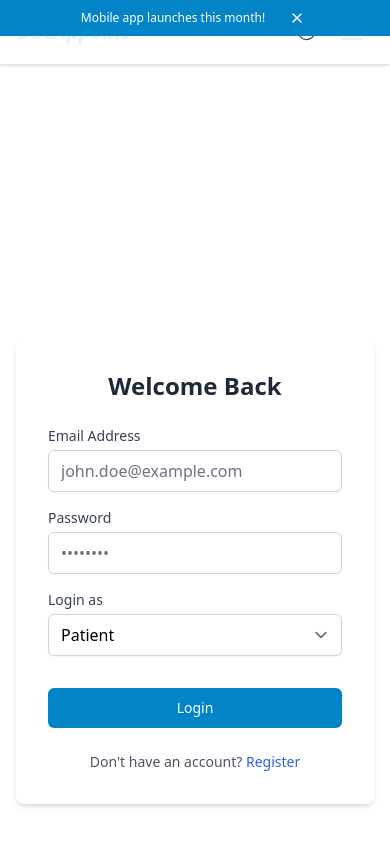
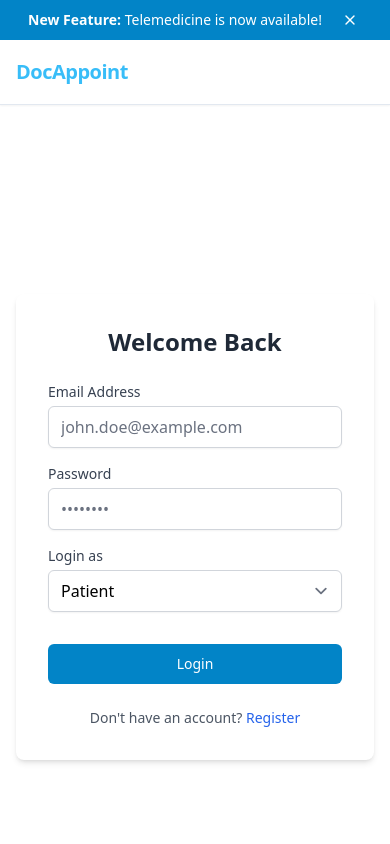
Before and after one commit to SiamAhmed32/doc-app, a Next.js app: page /login in a window 390 px wide. Shown: the top 844 px of the page. Built offline with nearby package versions, Linux system fonts and the light colour scheme.

Commit message:
fifth commit

```diff
--- a/app/doctor/dashboard/page.js
+++ b/app/doctor/dashboard/page.js
@@ -24,7 +24,6 @@ export default function DoctorDashboardPage() {
   const [updateAction, setUpdateAction] = useState("");
   const queryClient = useQueryClient();
 
-  // Always supply status, page, date
   const { data, error, isLoading, isFetching } = useDoctorAppointments({
     status: status === "All" ? "" : status,
     page: currentPage,
--- a/app/layout.js
+++ b/app/layout.js
@@ -1,4 +1,5 @@
-import ClientAppShell from "@/components/layout/ClientAppShell";
+import Header from "@/components/layout/Header";
+import Footer from "@/components/layout/Footer";
 import Providers from "../components/Providers";
 import "./globals.css";
 
@@ -15,7 +16,9 @@ export default function RootLayout({ children }) {
       </head>
       <body>
         <Providers>
-          <ClientAppShell>{children}</ClientAppShell>
+          <Header />
+          <main>{children}</main>
+          <Footer />
         </Providers>
       </body>
     </html>
--- a/app/page.js
+++ b/app/page.js
@@ -1,7 +1,6 @@
 "use client";
 
 import HeroSection from "@/components/homepage/HeroSection";
-import AnnouncementBanner from "@/components/homepage/AnnouncementBanner";
 import FeaturesGridSection from "@/components/homepage/FeaturesGridSection";
 import HowItWorksSection from "@/components/homepage/HowItWorksSection";
 import WhyChooseUsSection from "@/components/homepage/WhyChooseUsSection";
@@ -13,7 +12,6 @@ import TeamSection from "@/components/homepage/TeamSection";
 export default function HomePage() {
   return (
     <>
-      <AnnouncementBanner />
       <HeroSection />
       <FeaturesGridSection />
       <HowItWorksSection />
--- a/app/patient/dashboard/page.js
+++ b/app/patient/dashboard/page.js
@@ -12,6 +12,7 @@ import SearchIcon from "@/components/ui/SearchIcon";
 import Modal from "@/components/ui/Modal";
 import { useQuery } from "@tanstack/react-query";
 import apiClient from "@/lib/axios";
+import FullPageLoader from "@/components/ui/FullPageLoader";
 
 const fetchSpecializations = async () => {
   const response = await apiClient.get("/specializations");
@@ -52,6 +53,9 @@ export default function PatientDashboard() {
     setSelectedSpecialization(e.target.value);
     setCurrentPage(1);
   };
+  if (isLoading) {
+    return <FullPageLoader />;
+  }
 
   return (
     <div className="bg-white dark:bg-slate-900 min-h-[calc(100vh-72px)]">
--- a/components/homepage/AnnouncementBanner.js
+++ /dev/null
@@ -1,63 +0,0 @@
-"use client";
-
-import { motion, AnimatePresence } from "framer-motion";
-import { X } from "lucide-react";
-import { useEffect, useState } from "react";
-
-const announcements = [
-  "Telemedicine features now available.",
-  "Mobile app launches this month!",
-  "Your data is now safer with enhanced security.",
-];
-
-export default function AnnouncementBanner({ onClose, visible = true }) {
-  const [activeIdx, setActiveIdx] = useState(0);
-  const [isVisible, setIsVisible] = useState(visible);
-
-  useEffect(() => {
-    if (!isVisible) return;
-    const intvl = setInterval(() => {
-      setActiveIdx((prev) => (prev + 1) % announcements.length);
-    }, 4200);
-    return () => clearInterval(intvl);
-  }, [isVisible]);
-
-  const handleClose = () => {
-    setIsVisible(false);
-    onClose?.();
-  };
-
-  if (!isVisible) return null;
-
-  return (
-    <AnimatePresence>
-      <motion.div
-        key="banner"
-        initial={{ y: -40, opacity: 0 }}
-        animate={{ y: 0, opacity: 1 }}
-        exit={{ y: -40, opacity: 0 }}
-        transition={{ type: "spring", duration: 0.45 }}
-        className="fixed left-0 top-0 w-full z-[60] py-1.5 px-4 flex items-center justify-center gap-3 text-xs sm:text-sm text-white bg-sky-600"
-        style={{ minHeight: 36, margin: 0, border: 0 }}
-      >
-        <motion.span
-          key={activeIdx}
-          initial={{ x: 30, opacity: 0 }}
-          animate={{ x: 0, opacity: 1 }}
-          exit={{ x: -30, opacity: 0 }}
-          transition={{ type: "spring", duration: 0.45 }}
-          className="inline-block text-center"
-        >
-          {announcements[activeIdx]}
-        </motion.span>
-        <button
-          onClick={handleClose}
-          aria-label="Dismiss announcement"
-          className="ml-2 rounded hover:bg-sky-700/30 transition-colors p-1"
-        >
-          <X className="h-4 w-4 text-white" />
-        </button>
-      </motion.div>
-    </AnimatePresence>
-  );
-}
--- a/components/layout/ClientAppShell.js
+++ /dev/null
@@ -1,24 +0,0 @@
-"use client";
-
-import { useState } from "react";
-import AnnouncementBanner from "@/components/homepage/AnnouncementBanner";
-import Header from "@/components/layout/Header";
-import Footer from "@/components/layout/Footer";
-
-export default function ClientAppShell({ children }) {
-  const [bannerVisible, setBannerVisible] = useState(true);
-
-  return (
-    <>
-      <AnnouncementBanner
-        onClose={() => setBannerVisible(false)}
-        visible={bannerVisible}
-      />
-      <div className="flex min-h-screen flex-col">
-        <Header bannerVisible={bannerVisible} />
-        <main className="flex-grow pt-[84px]">{children}</main>
-        <Footer />
-      </div>
-    </>
-  );
-}
--- a/components/layout/Header.js
+++ b/components/layout/Header.js
@@ -5,15 +5,12 @@ import Link from "next/link";
 import { usePathname, useRouter } from "next/navigation";
 import { useDispatch, useSelector } from "react-redux";
 import { motion, AnimatePresence } from "framer-motion";
+import { X } from "lucide-react";
+
 import ThemeToggleButton from "../ui/ThemeToggleButton";
 import Button from "../ui/Button";
 import { logOut } from "@/store/slices/authSlice";
-
-/**
- * Set this to your AnnouncementBanner's height in px.
- * Adjust as needed if you change the banner size.
- */
-const BANNER_HEIGHT = 36;
+import ClientOnly from "../utils/ClientOnly";
 
 const UserAvatar = ({ user }) => (
   <div className="relative h-9 w-9">
@@ -32,10 +29,11 @@ const UserAvatar = ({ user }) => (
   </div>
 );
 
-export default function Header({ bannerVisible = true }) {
+export default function Header() {
   const [isScrolled, setIsScrolled] = useState(false);
   const [isMobileMenuOpen, setMobileMenuOpen] = useState(false);
   const [isProfileOpen, setProfileOpen] = useState(false);
+  const [isBannerVisible, setIsBannerVisible] = useState(true);
   const profileMenuRef = useRef(null);
 
   const pathname = usePathname();
@@ -76,48 +74,68 @@ export default function Header({ bannerVisible = true }) {
       : []),
   ];
 
-  // Dynamic top offset if announcement banner is visible, only on homepage
-  const headerTop = bannerVisible && pathname === "/" ? BANNER_HEIGHT : 0;
   const headerClasses =
     pathname === "/"
-      ? `fixed left-0 w-full z-40 transition-all duration-300
+      ? `fixed top-0 left-0 w-full z-40 transition-all duration-300
         ${
-          isScrolled
-            ? "backdrop-blur bg-black/50 dark:bg-slate-900/80 border-b border-slate-200 dark:border-slate-800 shadow"
-            : "bg-black/20 dark:bg-black/40"
+          isScrolled ? "backdrop-blur bg-black/50" : "backdrop-blur bg-black/20"
         }`
-      : "sticky top-0 w-full z-40 bg-white/90 dark:bg-slate-900/90 border-b border-slate-200 dark:border-slate-800 shadow";
+      : "sticky top-0 w-full z-40 bg-white/90 dark:bg-slate-900/90 backdrop-blur-sm border-b border-slate-200 dark:border-slate-800 shadow-sm";
 
   return (
     <>
-      <header className={headerClasses} style={{ top: headerTop }}>
+      <header className={headerClasses}>
+        <AnimatePresence>
+          {isBannerVisible && (
+            <motion.div
+              initial={{ height: 0, opacity: 0 }}
+              animate={{ height: "auto", opacity: 1 }}
+              exit={{ height: 0, opacity: 0 }}
+              transition={{ duration: 0.3 }}
+              className="bg-sky-600 text-white overflow-hidden"
+            >
+              <div className="container mx-auto flex items-center justify-center px-4 py-2 text-sm text-center">
+                <span>
+                  <strong className="font-semibold">New Feature:</strong>{" "}
+                  Telemedicine is now available!
+                </span>
+                <button
+                  onClick={() => setIsBannerVisible(false)}
+                  className="ml-4 p-1 rounded-full hover:bg-white/20"
+                  aria-label="Dismiss"
+                >
+                  <X size={16} />
+                </button>
+              </div>
+            </motion.div>
+          )}
+        </AnimatePresence>
+
         <nav className="container mx-auto flex h-16 items-center px-4">
           <Link
             href="/"
-            className="font-bold text-xl text-sky-100 dark:text-sky-300 tracking-tight"
+            className="font-bold text-xl text-sky-400 dark:text-sky-300 tracking-tight"
           >
             DocAppoint
           </Link>
-
-          {/* Desktop nav */}
-          <div className="hidden md:flex items-center gap-x-4 ml-auto">
+          <div className="hidden md:flex items-center gap-x-2 ml-auto">
+            <ClientOnly>
               {user &&
                 navLinks.map((link) => (
-                <Link key={link.href} href={link.href}>
-                  <Button
-                    variant="ghost"
-                    className="!text-base font-semibold text-white dark:text-white"
+                  <Link
+                    key={link.href}
+                    href={link.href}
+                    className="px-3 py-2 text-sm font-medium text-sky-300 hover:text-sky-200 transition-colors"
                   >
                     {link.name}
-                  </Button>
                   </Link>
                 ))}
               {!user && (
                 <>
                   <Link href="/login">
                     <Button
-                    variant={pathname === "/" ? "default" : "outline"}
-                    className={pathname === "/" ? "bg-sky-600 text-white" : ""}
+                      variant="outline"
+                      className="text-white border-white"
                     >
                       Login
                     </Button>
@@ -128,11 +146,10 @@ export default function Header({ bannerVisible = true }) {
                 </>
               )}
               {user && (
-              <div className="relative" ref={profileMenuRef}>
+                <div className="relative ml-2" ref={profileMenuRef}>
                   <button
-                  className="focus:outline-none ml-2"
                     onClick={() => setProfileOpen((p) => !p)}
-                  aria-label="Open user profile menu"
+                    aria-label="Open profile menu"
                   >
                     <UserAvatar user={user} />
                   </button>
@@ -142,32 +159,18 @@ export default function Header({ bannerVisible = true }) {
                         initial={{ opacity: 0, y: -10 }}
                         animate={{ opacity: 1, y: 0 }}
                         exit={{ opacity: 0, y: -10 }}
-                      className="absolute right-0 mt-2 w-56 rounded-xl bg-white py-2 shadow-2xl ring-1 ring-black ring-opacity-5 focus:outline-none dark:bg-slate-800 dark:ring-slate-700"
+                        className="absolute right-0 mt-2 w-56 rounded-xl bg-white dark:bg-slate-800 py-2 shadow-2xl ring-1 ring-black/5"
                       >
-                      <div className="px-4 py-3 text-sm text-slate-800 dark:text-white">
+                        <div className="px-4 py-2 text-sm text-slate-800 dark:text-white border-b dark:border-slate-700">
                           <div className="font-bold">{user.name}</div>
-                        <div className="text-xs text-slate-400 dark:text-slate-400">
-                          {role}
+                          <div className="text-xs text-slate-500">{role}</div>
                         </div>
-                      </div>
-                      <Link
-                        href={
-                          role === "PATIENT"
-                            ? "/patient/profile"
-                            : "/doctor/profile"
-                        }
-                        onClick={() => setProfileOpen(false)}
-                        className="block px-4 py-2 text-slate-700 hover:bg-sky-50 dark:text-slate-200 dark:hover:bg-slate-900 text-sm"
-                      >
-                        Profile
-                      </Link>
                         <button
                           onClick={() => {
                             dispatch(logOut());
-                          setProfileOpen(false);
                             router.push("/");
                           }}
-                        className="block w-full px-4 py-2 text-left text-red-600 hover:bg-sky-50 dark:hover:bg-slate-900 text-sm"
+                          className="block w-full text-left px-4 py-2 text-sm text-red-600 hover:bg-slate-50 dark:hover:bg-slate-700"
                         >
                           Logout
                         </button>
@@ -176,134 +179,124 @@ export default function Header({ bannerVisible = true }) {
                   </AnimatePresence>
                 </div>
               )}
+            </ClientOnly>
             <ThemeToggleButton />
           </div>
-
-          {/* Mobile hamburger */}
-          <div className="flex items-center md:hidden ml-auto">
-            <ThemeToggleButton />
+          <div className="flex md:hidden ml-auto">
+            <ClientOnly>
+              {user ? (
                 <button
                   onClick={() => setMobileMenuOpen(true)}
-              className="ml-2 p-2 rounded-lg text-sky-100 dark:text-slate-200 hover:bg-black/10 dark:hover:bg-white/10 focus:outline-none"
+                  className="p-2"
                   aria-label="Open menu"
                 >
-              {/* Hamburger icon */}
+                  <UserAvatar user={user} />
+                </button>
+              ) : (
+                <button
+                  onClick={() => setMobileMenuOpen(true)}
+                  className="p-2 text-white"
+                  aria-label="Open menu"
+                >
                   <svg
-                width="28"
-                height="28"
+                    width="24"
+                    height="24"
                     fill="none"
                     stroke="currentColor"
                     strokeWidth={2}
-                className="inline"
                     viewBox="0 0 24 24"
                   >
-                <path
-                  strokeLinecap="round"
-                  strokeLinejoin="round"
-                  d="M4 6h16M4 12h16M4 18h16"
-                />
+                    <path d="M4 6h16M4 12h16M4 18h16" />
                   </svg>
                 </button>
+              )}
+            </ClientOnly>
           </div>
         </nav>
+      </header>
 
-        {/* Mobile slide panel */}
       <AnimatePresence>
         {isMobileMenuOpen && (
+          <motion.div
+            initial={{ opacity: 0 }}
+            animate={{ opacity: 1 }}
+            exit={{ opacity: 0 }}
+            className="fixed inset-0 z-50 bg-black/50 backdrop-blur-sm"
+            onClick={() => setMobileMenuOpen(false)}
+          >
             <motion.nav
-              initial={{ x: "100%", opacity: 0 }}
-              animate={{ x: "0%", opacity: 1 }}
-              exit={{ x: "100%", opacity: 0 }}
-              transition={{ type: "tween", duration: 0.2 }}
-              className="fixed top-0 right-0 z-50 h-full w-full max-w-xs bg-white/95 dark:bg-slate-900/95 shadow-lg border-l flex flex-col"
+              initial={{ x: "100%" }}
+              animate={{ x: "0%" }}
+              exit={{ x: "100%" }}
+              transition={{ type: "tween", duration: 0.3 }}
+              onClick={(e) => e.stopPropagation()}
+              className="fixed top-0 right-0 h-full w-full max-w-xs bg-white dark:bg-slate-900 shadow-lg flex flex-col"
             >
-              <div className="flex items-center justify-between px-4 py-4 border-b border-slate-200 dark:border-slate-800">
-                <span className="font-bold text-lg text-sky-700 dark:text-sky-400">
-                  Menu
-                </span>
+              <div className="flex items-center justify-between p-4 border-b">
+                <span className="font-bold text-lg">Menu</span>
                 <button
                   onClick={() => setMobileMenuOpen(false)}
-                  className="rounded-full p-2 hover:bg-sky-100 dark:hover:bg-slate-800 focus:outline-none"
                   aria-label="Close menu"
                 >
-                  <svg
-                    width="28"
-                    height="28"
-                    fill="none"
-                    stroke="currentColor"
-                    strokeWidth={2}
-                    className="inline"
-                    viewBox="0 0 24 24"
-                  >
-                    <path
-                      strokeLinecap="round"
-                      strokeLinejoin="round"
-                      d="M6 18L18 6M6 6l12 12"
-                    />
-                  </svg>
+                  <X />
                 </button>
               </div>
-              <div className="flex flex-col px-4 pt-8 gap-4">
-                {user &&
-                  navLinks.map((link) => (
-                    <Link
-                      key={link.href}
-                      href={link.href}
-                      onClick={() => setMobileMenuOpen(false)}
-                    >
-                      <Button
-                        variant="ghost"
-                        className="w-full text-base font-semibold"
-                      >
-                        {link.name}
-                      </Button>
-                    </Link>
-                  ))}
+              <div className="p-4">
+                <ClientOnly>
                   {!user && (
-                  <>
+                    <div className="flex flex-col gap-3">
                       <Link
                         href="/login"
                         onClick={() => setMobileMenuOpen(false)}
                       >
-                      <Button variant="outline" className="w-full mt-2">
-                        Login
-                      </Button>
+                        <Button className="w-full">Login</Button>
                       </Link>
                       <Link
                         href="/register"
                         onClick={() => setMobileMenuOpen(false)}
                       >
-                      <Button variant="default" className="w-full">
+                        <Button variant="outline" className="w-full">
                           Sign Up
                         </Button>
                       </Link>
-                  </>
+                    </div>
                   )}
                   {user && (
-                  <div className="flex flex-col items-start border-t border-slate-200 dark:border-slate-800 mt-4 pt-4 gap-2">
-                    <div className="flex items-center gap-2">
-                      <UserAvatar user={user} />
-                      <span className="font-semibold text-sky-700 dark:text-sky-400">
-                        {user.name}
-                      </span>
+                    <div className="flex flex-col gap-4">
+                      {navLinks.map((link) => (
+                        <Link
+                          href={link.href}
+                          key={link.href}
+                          onClick={() => setMobileMenuOpen(false)}
+                          className="text-lg font-medium"
+                        >
+                          {link.name}
+                        </Link>
+                      ))}
                     </div>
+                  )}
+                </ClientOnly>
+              </div>
+              <div className="mt-auto p-4 border-t flex items-center justify-between">
+                <ThemeToggleButton />
+                <ClientOnly>
+                  {user && (
                     <button
                       onClick={() => {
                         dispatch(logOut());
-                        setMobileMenuOpen(false);
                         router.push("/");
                       }}
-                      className="mt-2 text-red-600 text-base"
+                      className="font-medium text-red-600"
                     >
                       Logout
                     </button>
-                  </div>
                   )}
+                </ClientOnly>
               </div>
             </motion.nav>
+          </motion.div>
         )}
       </AnimatePresence>
-      </header>
     </>
   );
 }
```
Also changed, not shown: app/patient/appointments/page.js (+4 -6 lines), components/ui/FullPageLoader.js (added, +17 -0 lines), tailwind.config.js (+16 -2 lines). Lines whose indentation alone changed are shown as unchanged.
